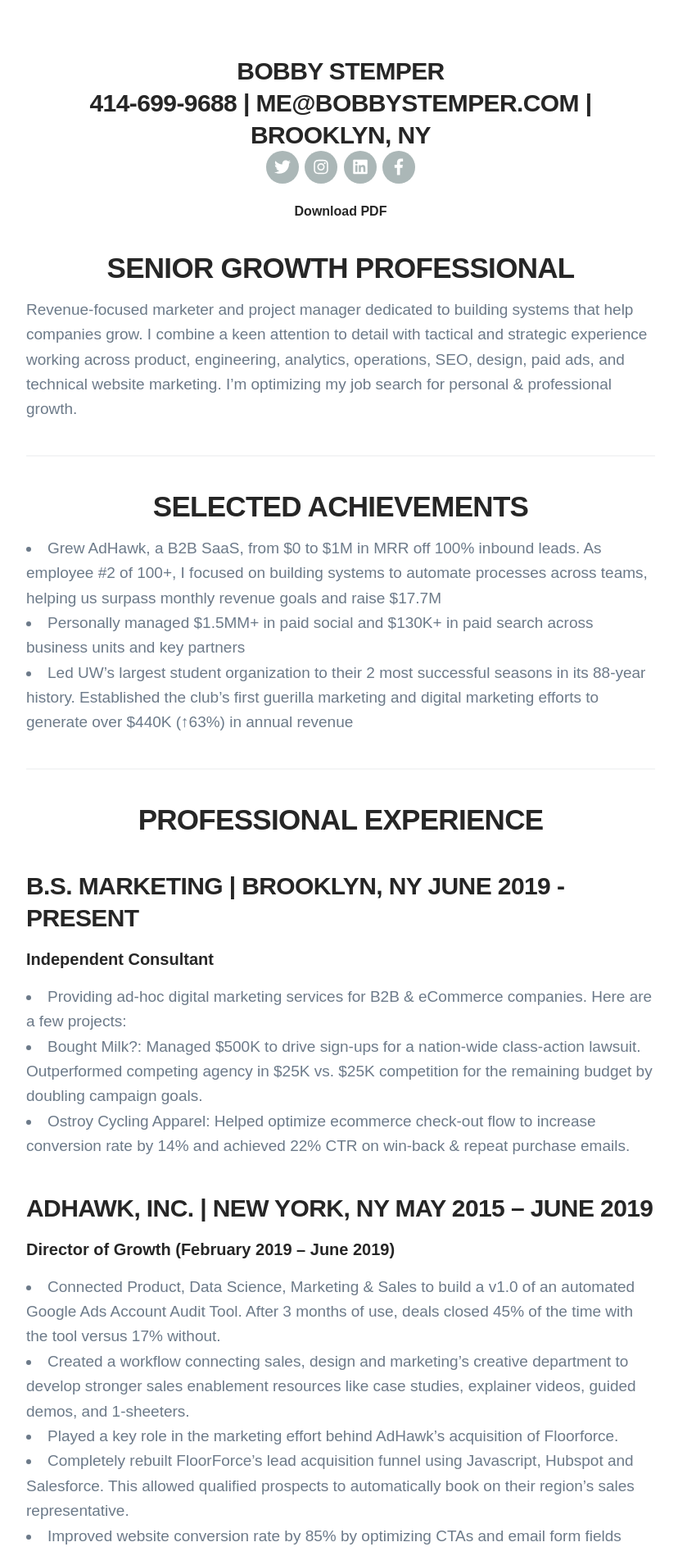
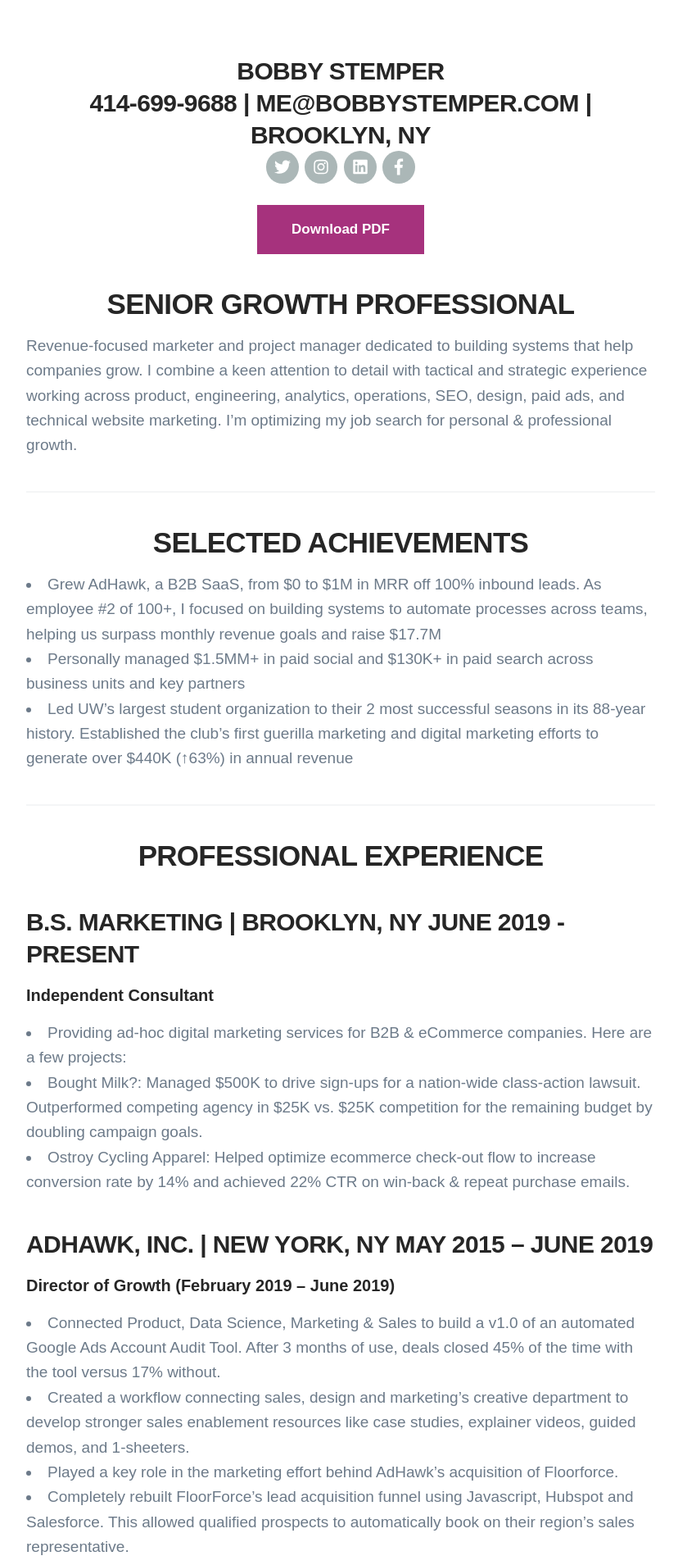
Before and after one commit to BobbyFlay/bobbystemper.github.com, a Jekyll site: the page built from _pages/resume.md, in a window 1280 px wide. Shown: the part 307-2216 px from the top of the page at 82% size, without its empty margins (224-1052 px from the left). Built offline with Jekyll 4.4.1, drawn with Linux system fonts in a browser that asks for light colours; nearby versions of some CDN libraries; some web fonts are replaced.

Commit message:
Update resume.md

```diff
--- a/_pages/resume.md
+++ b/_pages/resume.md
@@ -14,7 +14,7 @@
 </div>
 
 <div style="text-align: center;">
-<a href="https://drive.google.com/file/d/1mB2PeZh6NT4pwXAs99_MxBIY00jIygX3/view?usp=sharing">Download PDF</a>
+<a href="https://drive.google.com/file/d/1mB2PeZh6NT4pwXAs99_MxBIY00jIygX3/view?usp=sharing" class="button button--large">Download PDF</a>
 <br>
 </div>
 
```
